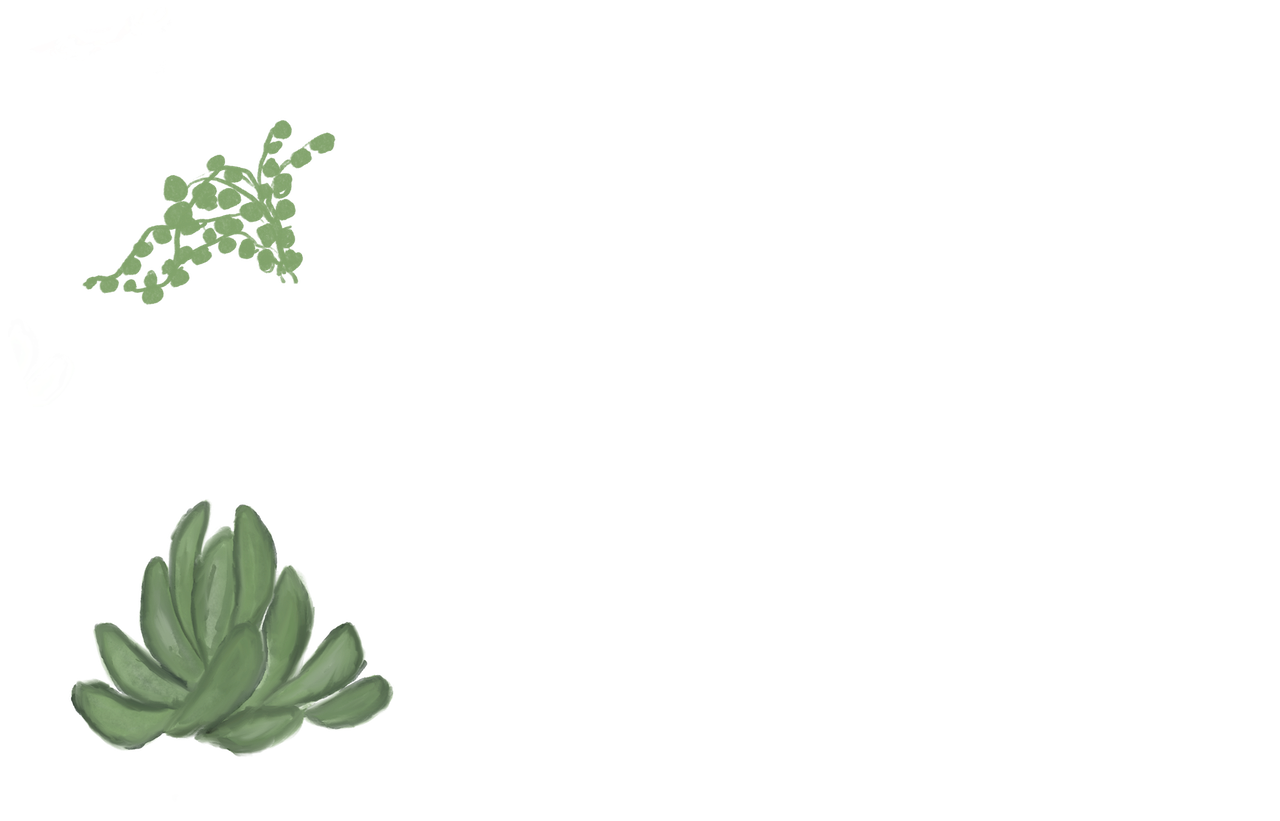
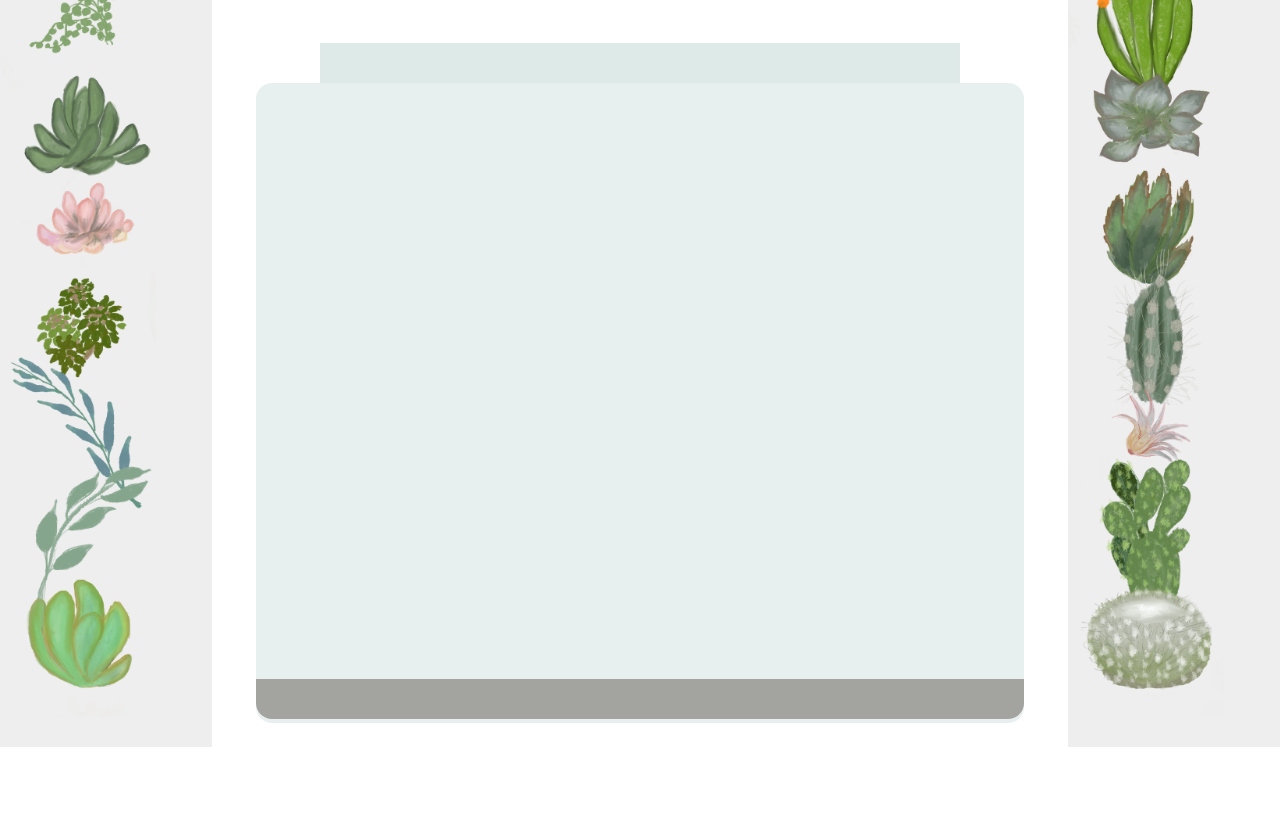
Before and after one commit to strebor19/terrarium, a plain HTML site: page index.html in a window 1280 px wide. Shown: the part 73-894 px from the top of the page. After the commit the page ends 820 px from the top, so only its background shows below. Drawn offline with Linux system fonts and the light colour scheme.

Commit message:
add css styling

```diff
--- a/index.html
+++ b/index.html
@@ -5,6 +5,7 @@
 	<meta charset="utf-8" />
 	<meta http-equiv="X-UA-Compatible" content="IE=edge" />
 	<meta name="viewport" content="width=device-width, initial-scale=1" />
+    <link rel="stylesheet" href="./style.css">
 </head>
 <body>
     <h1>My Terrarium</h1>
--- /dev/null
+++ b/style.css
@@ -0,0 +1,75 @@
+h1 {
+    color: blue;
+    text-align: center;
+}
+
+body {
+    font-family: Arial, Helvetica, sans-serif;
+}
+
+#left-container {
+	background-color: #eee;
+	width: 15%;
+	left: 0px;
+	top: 0px;
+	position: absolute;
+	height: 100%;
+	padding: 10px;
+}
+
+#right-container {
+	background-color: #eee;
+	width: 15%;
+	right: 0px;
+	top: 0px;
+	position: absolute;
+	height: 100%;
+	padding: 10px;
+}
+
+.plant-holder {
+	position: relative;
+	height: 13%;
+	left: -10px;
+}
+
+.plant {
+	position: absolute;
+	max-width: 150%;
+	max-height: 150%;
+	z-index: 2;
+}
+.jar-walls {
+	height: 80%;
+	width: 60%;
+	background: #d1e1df;
+	border-radius: 1rem;
+	position: absolute;
+	bottom: 0.5%;
+	left: 20%;
+	opacity: 0.5;
+	z-index: 1;
+}
+
+.jar-top {
+	width: 50%;
+	height: 5%;
+	background: #d1e1df;
+	position: absolute;
+	bottom: 80.5%;
+	left: 25%;
+	opacity: 0.7;
+	z-index: 1;
+}
+
+.dirt {
+	width: 60%;
+	height: 5%;
+	background: #3a241d;
+	position: absolute;
+	border-radius: 0 0 1rem 1rem;
+	bottom: 1%;
+	left: 20%;
+	opacity: 0.7;
+	z-index: -1;
+}
```
